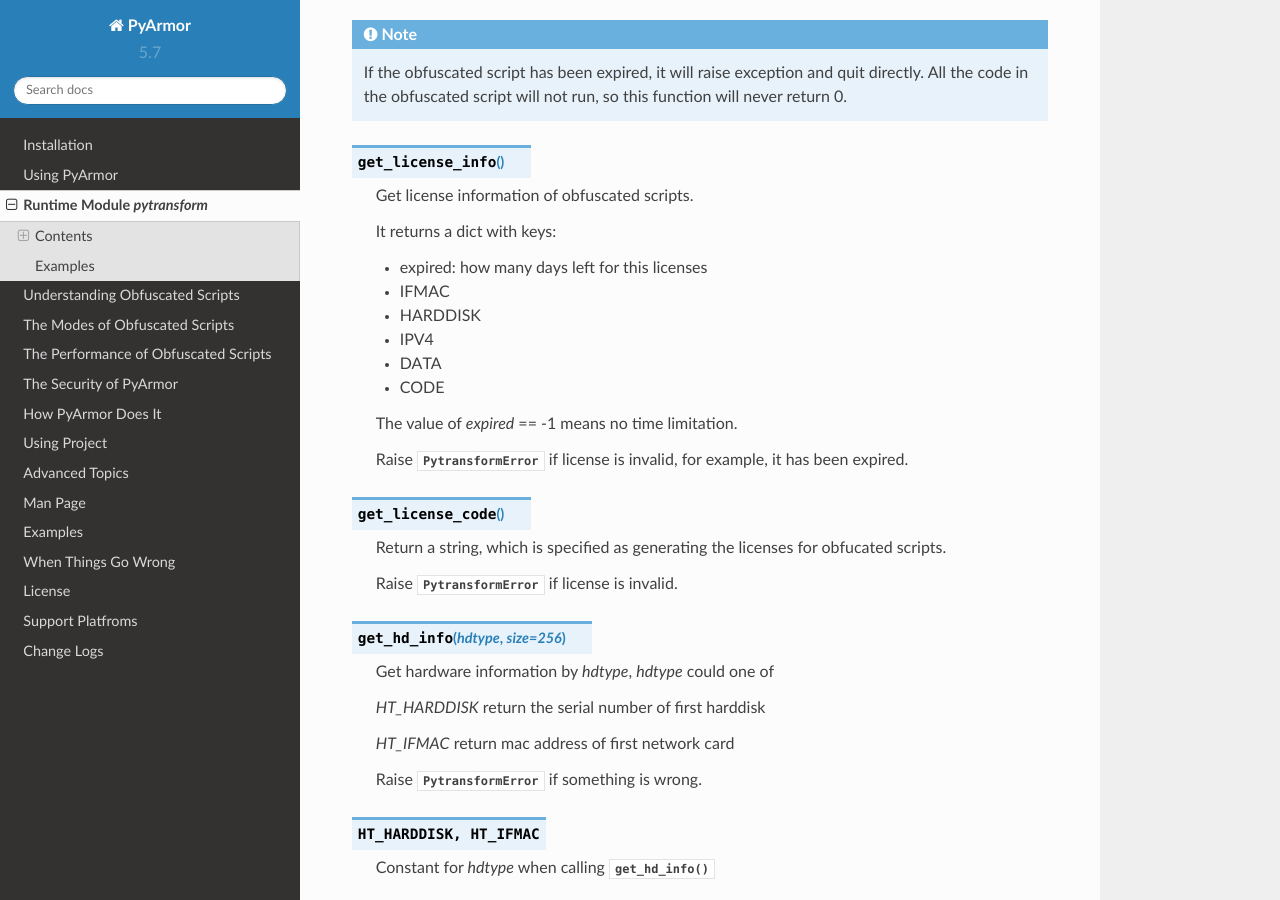
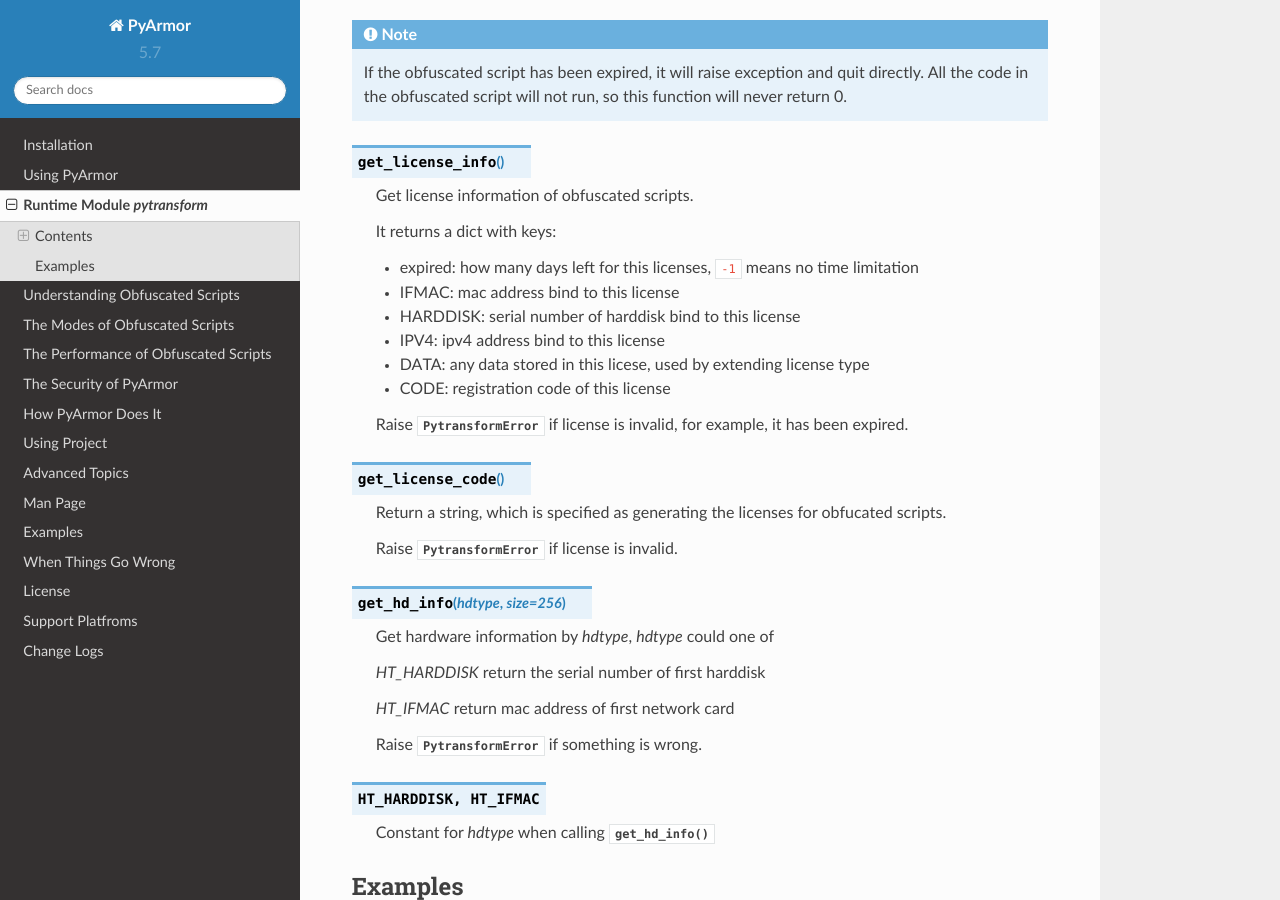
Before and after one commit to dashingsoft/pyarmor, a Sphinx documentation site: the page built from docs/pytransform.rst, in a window 1280 px wide and 900 px high, scrolled down 612 px. Built offline with Sphinx 7.4.7 and the Read the Docs theme 2.0.0, drawn with Linux system fonts in a browser that asks for light colours.

Commit message:
Refine doc

```diff
--- a/docs/pytransform.rst
+++ b/docs/pytransform.rst
@@ -39,14 +39,12 @@
 
    It returns a dict with keys:
 
-   * expired: how many days left for this licenses
-   * IFMAC
-   * HARDDISK
-   * IPV4
-   * DATA
-   * CODE
-
-   The value of *expired* == -1 means no time limitation.
+   * expired: how many days left for this licenses, ``-1`` means no time limitation
+   * IFMAC: mac address bind to this license
+   * HARDDISK: serial number of harddisk bind to this license
+   * IPV4: ipv4 address bind to this license
+   * DATA: any data stored in this licese, used by extending license type
+   * CODE: registration code of this license
 
    Raise :exc:`PytransformError` if license is invalid, for example,
    it has been expired.
```
Also changed, not shown: docs/understand-obfuscated-scripts.rst (+7 -4 lines).
